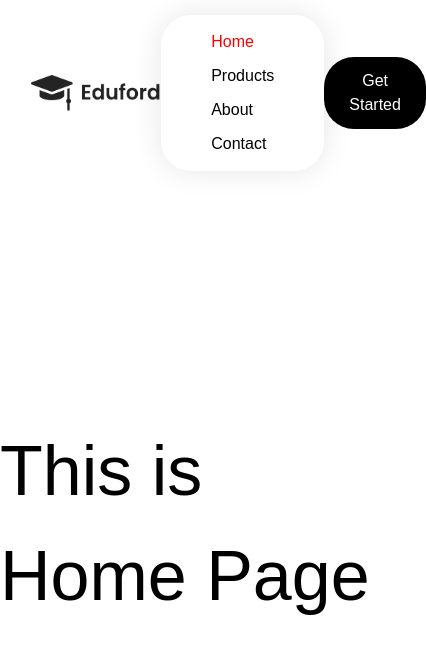
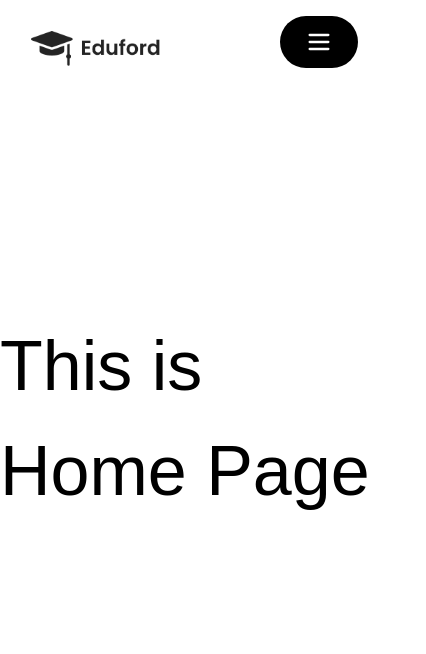
Before and after one commit to davilla29/react-router, a React (Vite) app: page / in a window 390 px wide. Shown: the top 654 px of the page, 426 px wide, since content can reach past the window. Built offline with nearby package versions, Linux system fonts and the light colour scheme.

Commit message:
Made the navbar responsive

```diff
--- a/src/components/Navbar.jsx
+++ /dev/null
@@ -1,36 +0,0 @@
-import Logo from "../assets/logo-black.png";
-// import { Link } from "react-router-dom";
-import { NavLink, useNavigate } from "react-router-dom";
-
-const Navbar = () => {
-  const navigate = useNavigate();
-
-  return (
-    <div className="navbar">
-      <img src={Logo} alt="" />
-      <ul>
-        <NavLink to="/">
-          <li>Home</li>
-        </NavLink>
-        <NavLink to="/products">
-          <li>Products</li>
-        </NavLink>
-        <NavLink to="/about">
-          <li>About</li>
-        </NavLink>
-        <NavLink to="/contact">
-          <li>Contact</li>
-        </NavLink>
-      </ul>
-      <button
-        onClick={() => {
-          navigate("/about", { replace: true });
-        }}
-      >
-        Get Started
-      </button>
-    </div>
-  );
-};
-
-export default Navbar;
--- /dev/null
+++ b/src/components/Navbar/Navbar.css
@@ -0,0 +1,140 @@
+/* Base navbar styles */
+.navbar {
+  width: 100%;
+  display: flex;
+  justify-content: space-between;
+  align-items: center;
+  padding: 15px 8%;
+  position: relative;
+  z-index: 1000;
+}
+
+.navbar img {
+  width: 130px;
+}
+
+/* Desktop nav menu */
+.nav-menu {
+  display: flex;
+  gap: 20px;
+  padding: 10px 30px;
+  border-radius: 30px;
+  box-shadow: 0 0 30px 0 rgba(0, 0, 0, 0.1);
+  list-style: none;
+}
+
+.nav-menu li {
+  display: inline-block;
+  padding: 5px 10px;
+  margin: 0 10px;
+  cursor: pointer;
+}
+
+.get-started-btn {
+  background: #000;
+  color: #fff;
+  padding: 12px 25px;
+  border: 0;
+  outline: 0;
+  border-radius: 30px;
+  font-size: 16px;
+  cursor: pointer;
+}
+
+.get-started-btn.mobile {
+  display: none;
+  margin-top: 40px;
+  width: 100%;
+  font-size: 18px;
+}
+
+.get-started-btn.desktop {
+  display: inline-block;
+}
+
+/* Mobile menu toggle button hidden on desktop */
+.mobile-menu-btn {
+  display: none;
+  background: none;
+  border: none;
+  cursor: pointer;
+  color: #000;
+  position: relative;
+  z-index: 1100;
+}
+
+.navbar button {
+  background: #000;
+  top: 1rem;
+  right: 2rem;
+  color: #fff;
+  padding: 12px 25px;
+  border: 0;
+  outline: 0;
+  border-radius: 30px;
+  font-size: 16px;
+  cursor: pointer;
+}
+
+/* Mobile responsive */
+@media (max-width: 868px) {
+  /* Hide desktop nav links and desktop get started */
+
+  .navbar img {
+    width: 130px;
+    margin-top: 1rem;
+  }
+
+  .nav-menu {
+    position: fixed;
+    top: 0;
+    left: 0;
+    height: 100vh;
+    width: 100%;
+    background: white;
+    flex-direction: column;
+    padding: 90px 30px 30px 30px;
+    text-align: center;
+    box-shadow: none;
+    border-radius: 0;
+    opacity: 0;
+    pointer-events: none;
+    transform: translateY(-30px);
+    transition: opacity 0.4s ease, transform 0.4s ease;
+    z-index: 1050;
+  }
+
+  /* Open state - fade in and slide down */
+  .nav-menu.open {
+    opacity: 1;
+    pointer-events: auto;
+    transform: translateY(0);
+  }
+
+  .nav-menu li {
+    margin: 20px 0;
+    padding: 5px 0;
+    font-size: 22px;
+  }
+
+  /* Show mobile get started inside menu */
+  .get-started-btn.mobile {
+    display: block;
+  }
+
+  /* Hide desktop get started on mobile */
+  .get-started-btn.desktop {
+    display: none;
+  }
+
+  /* Show mobile menu button */
+  .mobile-menu-btn {
+    display: block;
+    position: fixed;
+    top: 20px;
+    right: 20px;
+    background: transparent;
+    color: #000;
+    z-index: 1101; /* Above menu */
+  }
+}
--- /dev/null
+++ b/src/components/Navbar/index.jsx
@@ -0,0 +1,147 @@
+// import { useState } from "react";
+// import Logo from "../../assets/logo-black.png";
+// import { NavLink, useNavigate } from "react-router-dom";
+// import { Menu, X } from "lucide-react";
+// import "./Navbar.css";
+
+// const Navbar = () => {
+//   const navigate = useNavigate();
+//   const [mobileMenuOpen, setMobileMenuOpen] = useState(false);
+
+//   const toggleMenu = () => {
+//     setMobileMenuOpen(!mobileMenuOpen);
+//   };
+
+//   const handleNavClick = () => {
+//     if (mobileMenuOpen) setMobileMenuOpen(false);
+//   };
+
+//   const handleGetStarted = () => {
+//     navigate("/about", { replace: true });
+//     setMobileMenuOpen(false);
+//   };
+
+//   return (
+//     <div className="navbar">
+//       <img src={Logo} alt="Logo" />
+
+//       <nav className={mobileMenuOpen ? "nav-menu open" : "nav-menu"}>
+//         <NavLink to="/" onClick={handleNavClick}>
+//           <li>Home</li>
+//         </NavLink>
+//         <NavLink to="/products" onClick={handleNavClick}>
+//           <li>Products</li>
+//         </NavLink>
+//         <NavLink to="/about" onClick={handleNavClick}>
+//           <li>About</li>
+//         </NavLink>
+//         <NavLink to="/contact" onClick={handleNavClick}>
+//           <li>Contact</li>
+//         </NavLink>
+
+//         {/* Get Started inside menu on mobile */}
+//         <button className="get-started-btn mobile" onClick={handleGetStarted}>
+//           Get Started
+//         </button>
+//       </nav>
+
+//       {/* Desktop Get Started (hidden on mobile) */}
+//       <button
+//         className="get-started-btn desktop"
+//         onClick={() => navigate("/about", { replace: true })}
+//       >
+//         Get Started
+//       </button>
+
+//       {/* Mobile menu toggle button */}
+//       <button
+//         className="mobile-menu-btn"
+//         onClick={toggleMenu}
+//         aria-label="Toggle Menu"
+//       >
+//         {mobileMenuOpen ? <X size={28} /> : <Menu size={28} />}
+//       </button>
+//     </div>
+//   );
+// };
+
+// export default Navbar;
+
+import { useState, useEffect } from "react";
+import Logo from "../../assets/logo-black.png";
+import { NavLink, useNavigate } from "react-router-dom";
+import { Menu, X } from "lucide-react";
+import "./Navbar.css";
+
+const Navbar = () => {
+  const navigate = useNavigate();
+  const [mobileMenuOpen, setMobileMenuOpen] = useState(false);
+
+  useEffect(() => {
+    if (mobileMenuOpen) {
+      // Disable scroll on body
+      document.body.classList.add("no-scroll");
+    } else {
+      // Enable scroll on body
+      document.body.classList.remove("no-scroll");
+    }
+
+    // Cleanup on unmount (optional safety)
+    return () => document.body.classList.remove("no-scroll");
+  }, [mobileMenuOpen]);
+
+  const toggleMenu = () => {
+    setMobileMenuOpen(!mobileMenuOpen);
+  };
+
+  const handleNavClick = () => {
+    if (mobileMenuOpen) setMobileMenuOpen(false);
+  };
+
+  const handleGetStarted = () => {
+    navigate("/about", { replace: true });
+    setMobileMenuOpen(false);
+  };
+
+  return (
+    <div className="navbar">
+      <img src={Logo} alt="Logo" />
+
+      <nav className={mobileMenuOpen ? "nav-menu open" : "nav-menu"}>
+        <NavLink to="/" onClick={handleNavClick}>
+          <li>Home</li>
+        </NavLink>
+        <NavLink to="/products" onClick={handleNavClick}>
+          <li>Products</li>
+        </NavLink>
+        <NavLink to="/about" onClick={handleNavClick}>
+          <li>About</li>
+        </NavLink>
+        <NavLink to="/contact" onClick={handleNavClick}>
+          <li>Contact</li>
+        </NavLink>
+
+        <button className="get-started-btn mobile" onClick={handleGetStarted}>
+          Get Started
+        </button>
+      </nav>
+
+      <button
+        className="get-started-btn desktop"
+        onClick={() => navigate("/about", { replace: true })}
+      >
+        Get Started
+      </button>
+
+      <button
+        className="mobile-menu-btn"
+        onClick={toggleMenu}
+        aria-label="Toggle Menu"
+      >
+        {mobileMenuOpen ? <X size={28} /> : <Menu size={28} />}
+      </button>
+    </div>
+  );
+};
+
+export default Navbar;
--- a/src/components/NotFound.jsx
+++ b/src/components/NotFound.jsx
@@ -42,7 +42,7 @@ const NotFound = () => {
     <>
       <div className="notFoundContainer">
         <h2>404 | Page not found</h2>
-        <p>You will be automatically redirected back to the home page in:</p>
+        <p>You will be automatically redirected back to the in:</p>
         <div className="timer">
           <CircularProgressbar
             value={(timeLeft / totalTime) * 100}
@@ -51,7 +51,9 @@ const NotFound = () => {
           />
         </div>
 
-        <button className="notFoundBtn" onClick={() => navigate("/")}>Go Home Now</button>
+        <button className="notFoundBtn" onClick={() => navigate("/")}>
+          Go Home Now
+        </button>
       </div>
     </>
   );
--- a/src/index.css
+++ b/src/index.css
@@ -7,6 +7,12 @@
   font-family: "poppins", sans-serif;
 }
 
+/* Prevent page scroll when no-scroll class applied to body */
+body.no-scroll {
+  overflow: hidden;
+  height: 100vh; /* Optional, to prevent some mobile scroll glitches */
+}
+
 a {
   text-decoration: none;
   color: inherit;
@@ -14,41 +20,6 @@ a {
 
 a.active {
   color: red;
-}
-
-.navbar {
-  width: 100%;
-  display: flex;
-  justify-content: space-between;
-  align-items: center;
-  padding: 15px 8%;
-}
-
-.navbar img {
-  width: 130px;
-}
-
-.navbar ul {
-  padding: 10px 30px;
-  border-radius: 30px;
-  box-shadow: 0 0 30px 0 rgba(0, 0, 0, 0.1);
-}
-
-.navbar ul li {
-  display: inline-block;
-  padding: 5px 10px;
-  margin: 0 10px;
-}
-
-.navbar button {
-  background: #000;
-  color: #fff;
-  padding: 12px 25px;
-  border: 0;
-  outline: 0;
-  border-radius: 30px;
-  font-size: 16px;
-  cursor: pointer;
 }
 
 .container {
```
